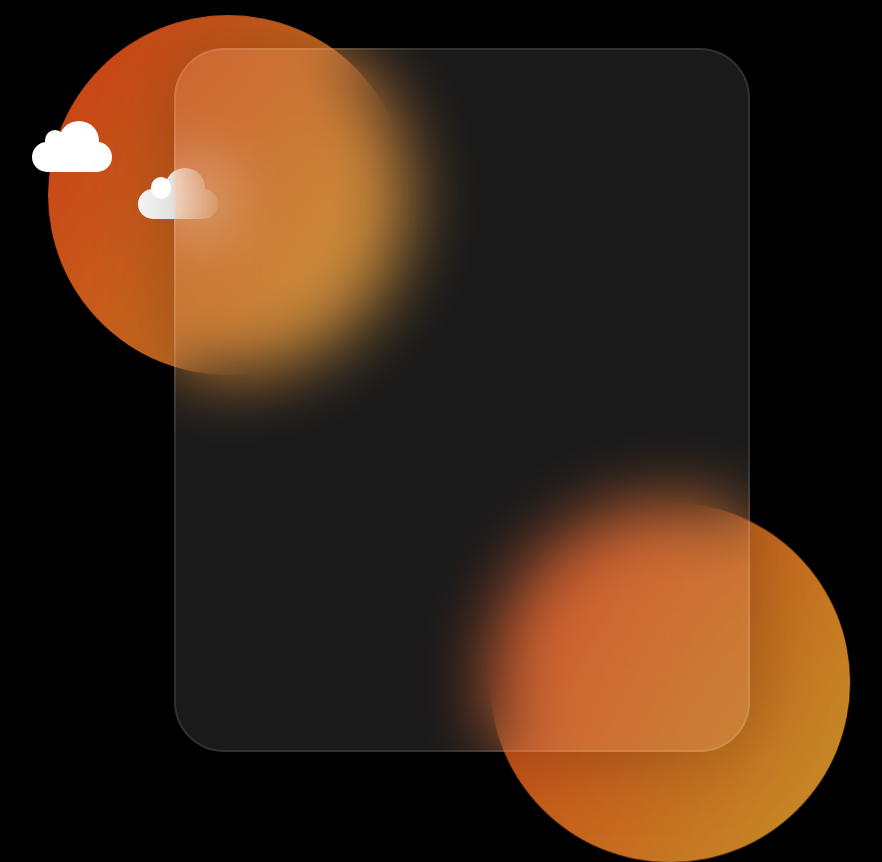
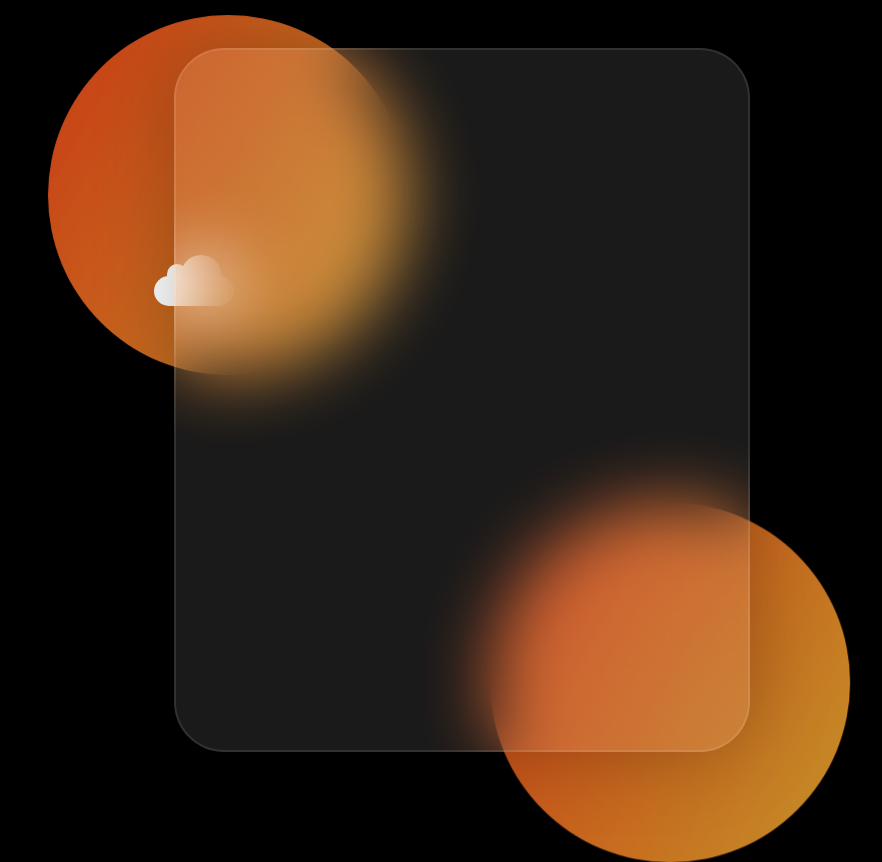
Before and after one commit to Bastctt/WeatherApp, a React (Create React App) app: page / in a window 1280 px wide. Shown: the whole page, without its empty margins (178-1060 px from the left). Built offline with nearby package versions, Linux system fonts and the light colour scheme.

Commit message:
feature/feat: new component cloud and drag and drop state apply to clouds

```diff
--- a/package.json
+++ b/package.json
@@ -7,6 +7,7 @@
     "@testing-library/react": "^13.4.0",
     "@testing-library/user-event": "^13.5.0",
     "react": "^18.2.0",
+    "react-dnd": "^16.0.1",
     "react-dom": "^18.2.0",
     "react-router-dom": "^6.18.0",
     "react-scripts": "5.0.1",
--- a/src/Components/Cloud/Cloud.css
+++ b/src/Components/Cloud/Cloud.css
@@ -14,43 +14,11 @@
 	left: 13px;
 	top: -12px;
 	border-radius: 10px;
-	z-index: 20;
+
     background: #ffff;
     position: absolute;
 }
 .cloud:after {
-	content:'';
-	width: 40px;
-	height: 40px;
-	right: 13px;
-	top: -21px;
-	border-radius: 20px;
-	z-index: 20;
-    background: #ffff;
-    position: absolute;
-}
-
-.cloud2 {
-	width: 80px;
-	height: 30px;
-	left: 116px;
-    top: 89px;
-	border-radius: 15px;
-    position: absolute;
-    background: #ffff;
-}
-.cloud2:before {
-	content:'';
-	width: 20px;
-	height: 22px;
-	left: 13px;
-	top: -12px;
-	border-radius: 10px;
-	z-index: 20;
-    background: #ffff;
-    position: absolute;
-}
-.cloud2:after {
 	content:'';
 	width: 40px;
 	height: 40px;
@@ -62,6 +30,9 @@
     position: absolute;
 }
 
+
+
+
 .container-cloud{
     position: absolute;
     top: 100px;
--- a/src/Components/Cloud/Cloud.jsx
+++ b/src/Components/Cloud/Cloud.jsx
@@ -1,13 +1,59 @@
+import React, { useState, useEffect, useRef } from 'react';
 import './Cloud.css';
 
+function Cloud() {
+    const [position, setPosition] = useState({ x: 0, y: 0 });
+    const cloudRef = useRef(null);
+    const [isDragging, setIsDragging] = useState(false);
+    const [offset, setOffset] = useState({ x: 0, y: 0 });
 
-function Cloud () {
+    useEffect(() => {
+        const windowWidth = window.innerWidth;
+        const windowHeight = window.innerHeight;
+        const cloudWidth = cloudRef.current.offsetWidth;
+        const cloudHeight = cloudRef.current.offsetHeight;
+
+        const randomX = Math.random() * (windowWidth - cloudWidth);
+        const randomY = Math.random() * (windowHeight - cloudHeight);
+
+        setPosition({ x: randomX, y: randomY });
+    }, []); // Le tableau vide signifie que cela se produit seulement une fois, après le montage initial du composant.
+
+    const handleMouseDown = (e) => {
+        setIsDragging(true);
+        setOffset({
+            x: e.clientX - position.x,
+            y: e.clientY - position.y
+        });
+    };
+
+    const handleMouseMove = (e) => {
+        if (isDragging) {
+            setPosition({
+                x: e.clientX - offset.x,
+                y: e.clientY - offset.y
+            });
+        }
+    };
+
+    const handleMouseUp = () => {
+        setIsDragging(false);
+    };
+
     return (
-        <div className='container-cloud'>
-            <div className='cloud'></div>
-            <div className='cloud2'></div>
-        </div>
-    )
-};
+        <div
+            ref={cloudRef}
+            className='cloud'
+            style={{
+                left: `${position.x}px`,
+                top: `${position.y}px`,
+                position: 'absolute'
+            }}
+            onMouseDown={handleMouseDown}
+            onMouseMove={handleMouseMove}
+            onMouseUp={handleMouseUp}
+        ></div>
+    );
+}
 
 export default Cloud;
--- a/src/Components/Weather/Weather.css
+++ b/src/Components/Weather/Weather.css
@@ -18,7 +18,3 @@
     overflow: hidden;
     z-index: 1;
 }
-
-.card{
-
-}
```
Also changed, not shown: 1 other file (tests, documents, lock files or other folders).
